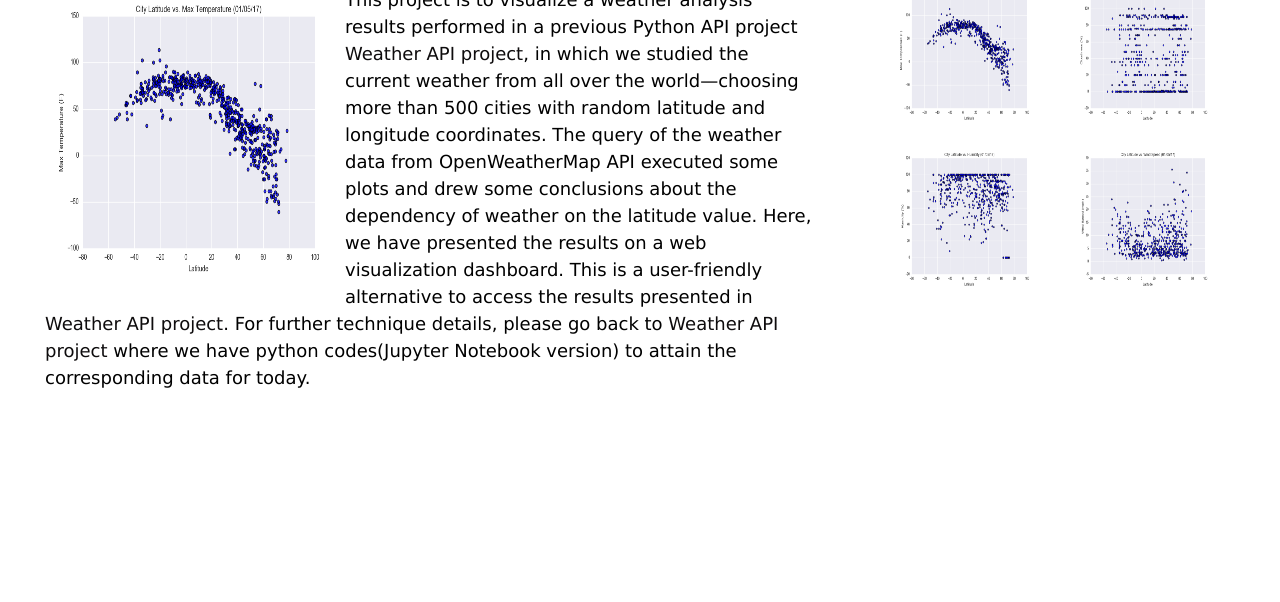
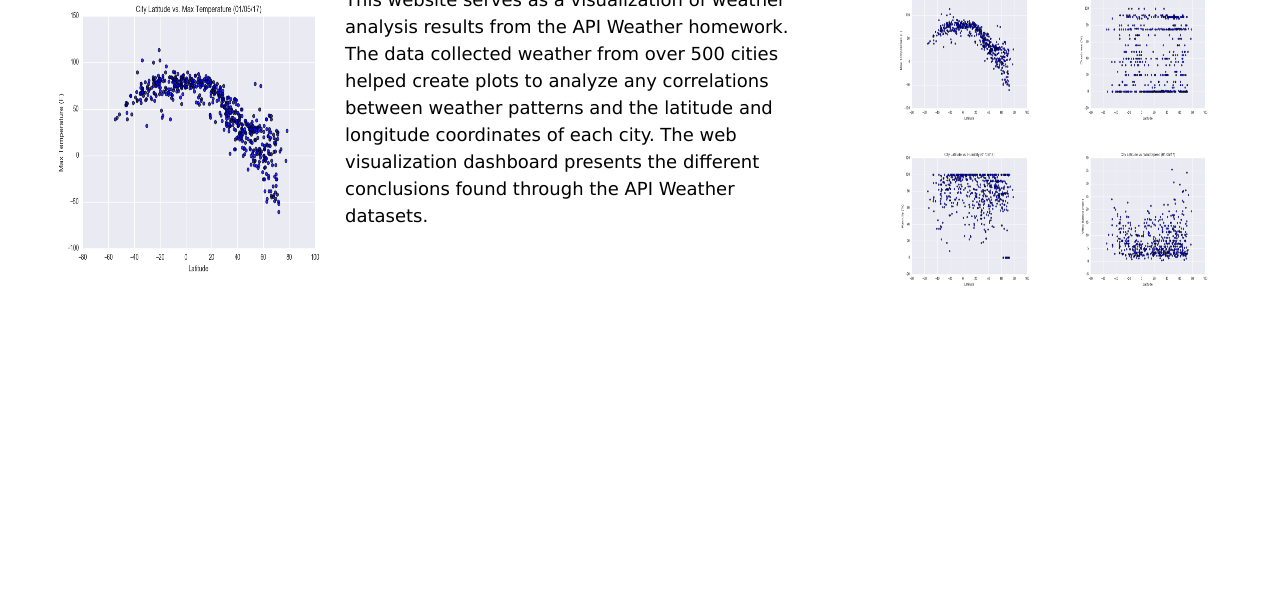
Before and after one commit to atxnatalia/Web-Design-Challenge, a plain HTML site: page index.html in a window 1280 px wide. Shown: the part 198-800 px from the top of the page. Drawn offline with nearby package versions, Linux system fonts and the light colour scheme.

Commit message:
Update index.html

```diff
--- a/index.html
+++ b/index.html
@@ -58,8 +58,8 @@
                     <figure id="main_figure">
                       <img  id="main_fig" src="./Resources/Images/Temperature.png" alt="Temperature" style="width:300px;height:300px;float:left">
                     </figure>
-                <p> This project is to visualize a weather analysis results performed in a previous Python API project <a href="https://github.com/Anabn357/Python-API-Challange"> Weather API project</a>, in which we studied the current weather from all over the world—choosing more than 500 cities with random latitude and longitude coordinates. The query of the weather data from OpenWeatherMap API executed some plots and drew some conclusions about the dependency of weather on the latitude value.
-                    Here, we have presented the results on a web visualization dashboard. This is a user-friendly alternative to access the results presented in <a href="https://github.com/Anabn357/Python-API-Challange"> Weather API project</a>. For further technique details, please go back to  <a href="https://github.com/Anabn357/Python-API-Challange"> Weather API project</a> where we have python codes(Jupyter Notebook version) to attain the corresponding data for today.
+                <p> This website serves as a visualization of weather analysis results from the API Weather homework. The data collected weather from over 500 cities helped create plots to analyze any correlations between weather patterns and the latitude and longitude coordinates of each city. The web visualization dashboard presents the different conclusions found through the API Weather datasets.
+
                 </p>
         </section>
       </main>
```
